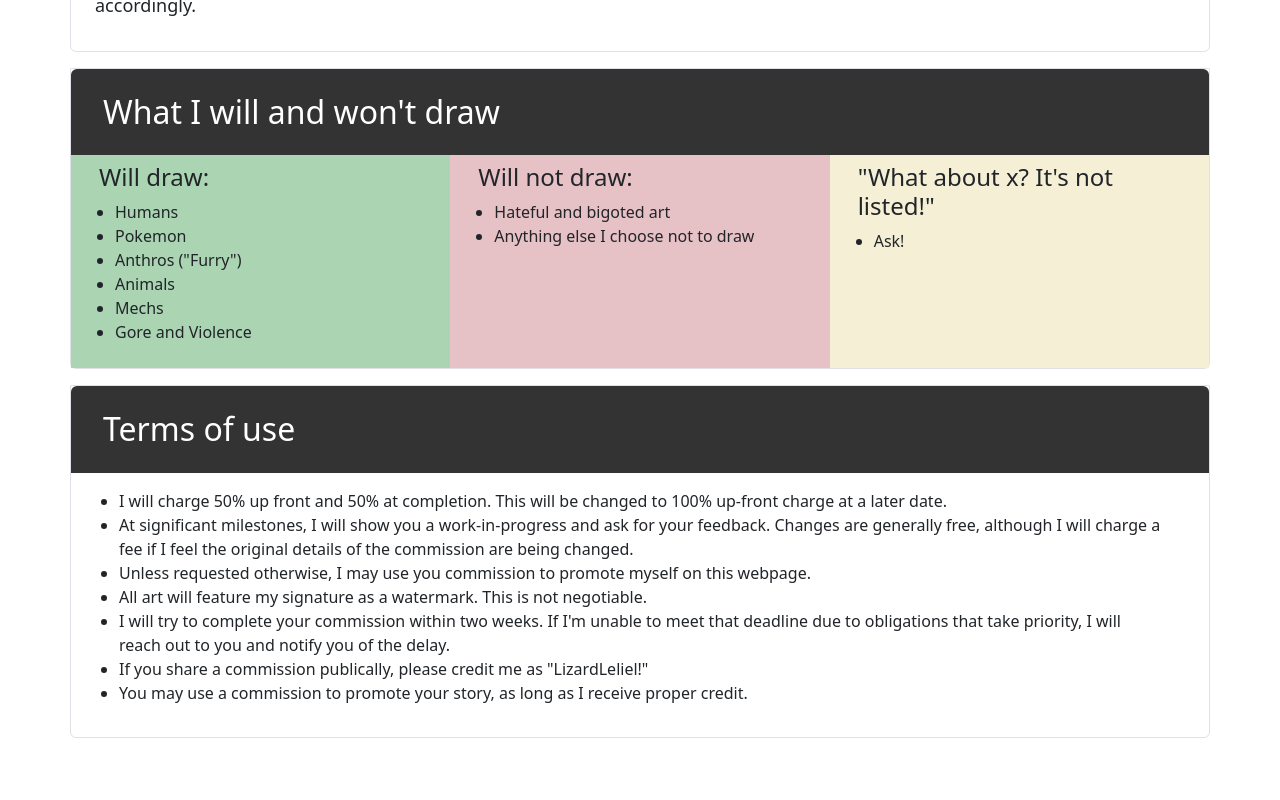
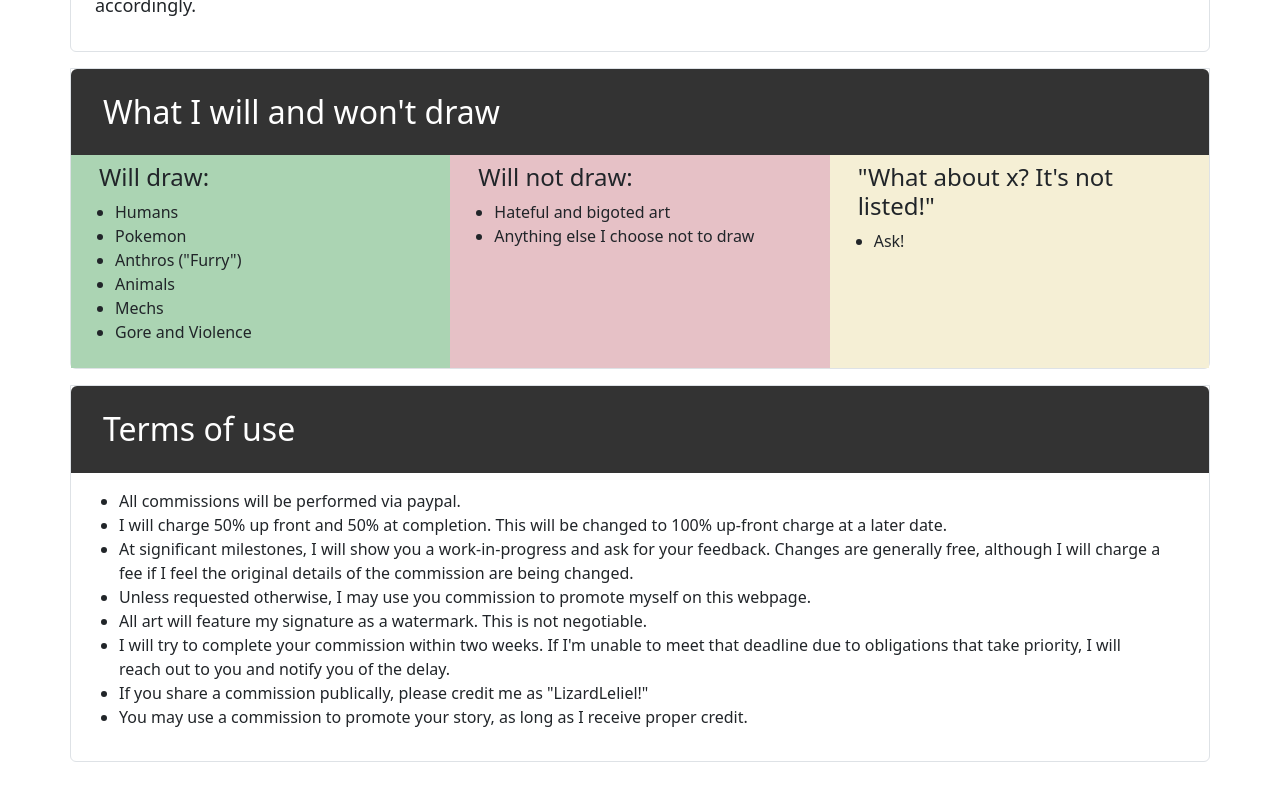
Before and after one commit to LizardLeliel/lizard-leliel-commission-sheet, an Angular app: page /art in a window 1280 px wide. Shown: the part 3845-4645 px from the top of the page. Built offline with nearby package versions, Linux system fonts and the light colour scheme.

Commit message:
Added one more condition to terms of service

```diff
--- a/src/app/pages/art-commission/art-commission.component.html
+++ b/src/app/pages/art-commission/art-commission.component.html
@@ -212,6 +212,7 @@
 <div class="row border mb-3 rounded-bottom">
 	<h2 class="col-12 wide-title rounded-top mb-0 pb"> Terms of use </h2>
 	<ul class="col-12 p-3 px-5">
+		<li> All commissions will be performed via paypal. </li>
 		<li> I will charge 50% up front and 50% at completion. This will be changed to 100% up-front charge at a later date.</li>
 		<li> At significant milestones, I will show you a work-in-progress and ask for your feedback. Changes are generally free, although I will charge a fee if I feel the original details of the commission are being changed. </li>
 		<li> Unless requested otherwise, I may use you commission to promote myself on this webpage.</li>
```
